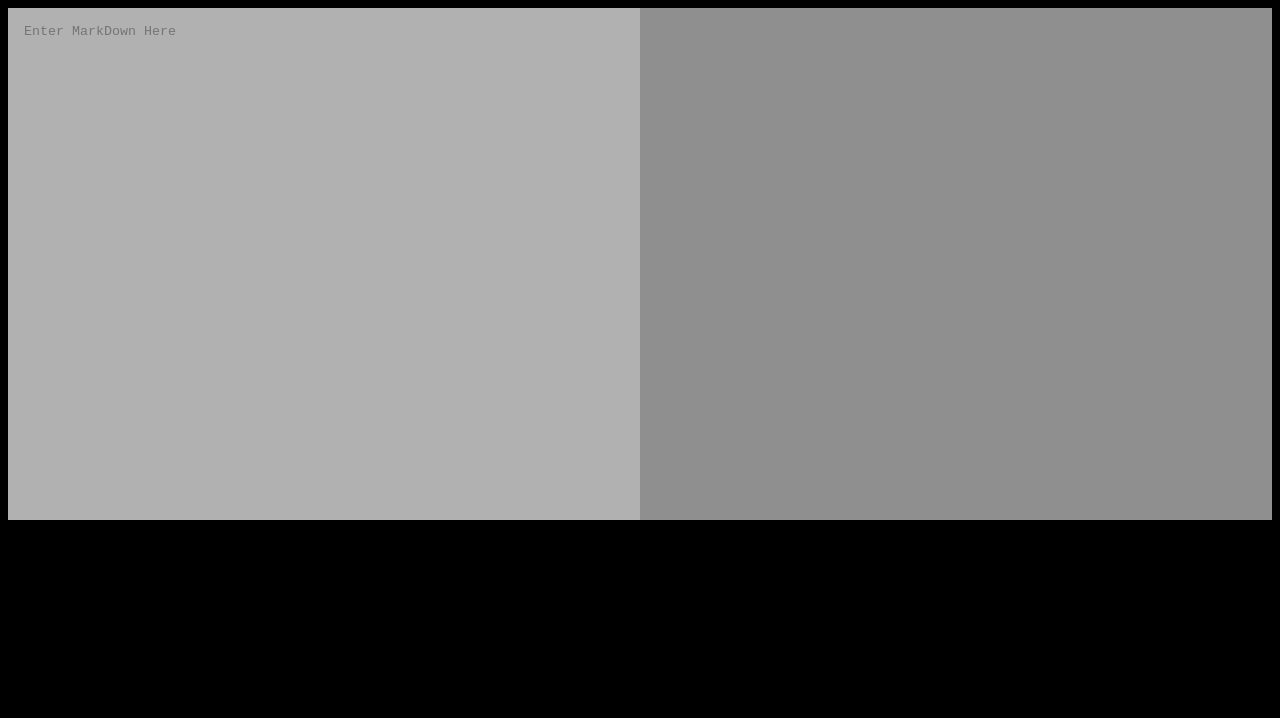
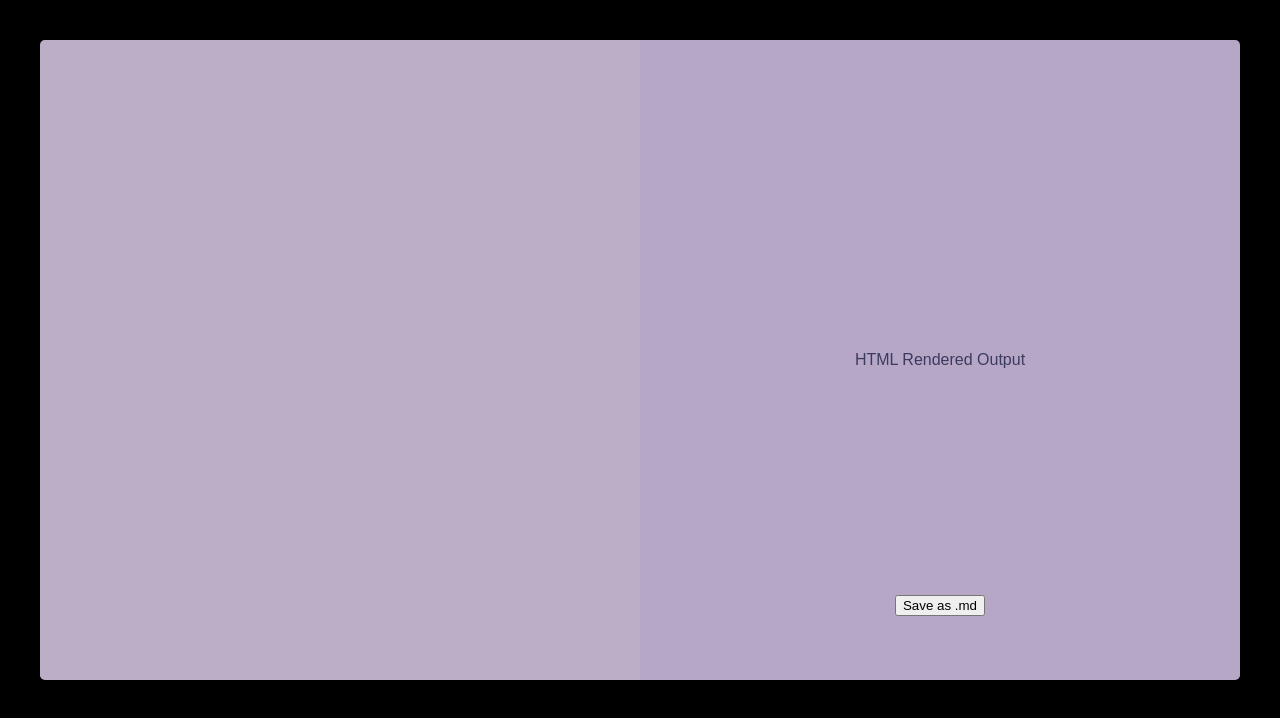
Before and after one commit to TrevorSmale/mdi, a plain HTML site: page index.html in a window 1280 px wide. Drawn offline with Linux system fonts and the light colour scheme.

Commit message:
Update index.html

```diff
--- a/index.html
+++ b/index.html
@@ -1,21 +1,156 @@
 <!DOCTYPE html>
 <html lang="en">
+
 <head>
     <meta charset="UTF-8">
     <meta name="viewport" content="width=device-width, initial-scale=1.0">
     <title>Markdown Renderer</title>
+    <style>
+        body {
+            background-color: #000000; /* Soft plum background color */
+            font-family: 'Arial', sans-serif;
+            padding: 2rem;
+        }
+
+        #app {
+            max-width: 100%;
+            height: 100%;
+            display: flex;
+            overflow: auto;
+            margin: auto;
+            align-items: start;
+            position: relative; /* Set this to relative to position the button relative to this container */
+        }
+
+        #markdownInput {
+            flex: 1;
+            padding: 3rem;
+            height: 40rem;
+            resize: none;
+            border: none;
+            margin: 0;
+            box-sizing: border-box;
+            line-height: 1.5;
+            position: relative; /* To position the placeholder absolutely inside */
+            border-bottom-left-radius: 0.3rem;
+            border-top-left-radius: 0.3rem;
+        }
+
+        #markdownOutput {
+            flex: 1;
+            padding: 3rem;
+            height: 40rem;
+            resize: none;
+            border: none;
+            margin: 0;
+            box-sizing: border-box;
+            line-height: 1.5;
+            position: relative; /* To position the placeholder absolutely inside */
+            border-top-right-radius: 0.3rem;
+            border-bottom-right-radius: 0.3rem;
+        }
+
+        #markdownInput::before,
+        #markdownOutput::before {
+            content: attr(data-placeholder);
+            position: absolute;
+            top: 50%;
+            left: 50%;
+            transform: translate(-50%, -50%);
+            pointer-events: none;
+            color: #3c3a5f; /* Placeholder color */
+            z-index: 5; /* This ensures the placeholder text doesn't cover our button. */
+        }
+
+        #markdownInput {
+            background-color: #bbaec7; /* Lighter plum */
+            overflow: auto;
+        }
+
+        #markdownOutput {
+            flex: 1;
+            padding: 3rem;
+            border: none;
+            margin: 0;
+            box-sizing: border-box;
+            position: relative;
+            background-color: #b7a7c6;
+            display: flex;
+            flex-direction: column;
+            justify-content: flex-start;
+            align-items: center;
+            border-top-right-radius: 0.3rem;
+            border-bottom-right-radius: 0.3rem;
+        }
+
+        #renderedContent {
+            width: 100%;
+            overflow: auto;
+            flex-grow: 1;
+        }
+
+        #saveButton {
+            align-self: center;
+            margin-top: 1rem;
+        }
+
+
+
+        #renderedContent {
+            overflow: auto; /* to allow scroll for long content */
+            flex-grow: 1; /* allow it to grow */
+            flex-shrink: 1; /* allow it to shrink */
+            max-height: calc(40rem - 3rem - 1rem - 2.5rem); /* max-height minus padding minus button margin */
+        }
+
+
+        #saveButton {
+            align-self: center; /* center the button horizontally */
+            margin-top: auto; /* push the button to the bottom */
+            margin-bottom: 1rem; /* space from the bottom */
+        }
+
+
+    </style>
 </head>
-<body style="background-color: black;">
 
-<div id="app" style="max-width: 100%; max-height: 100%; display: flex; overflow: auto; background-color: #00000000; margin:auto;">
-    <textarea  placeholder="Enter MarkDown Here" id="markdownInput" style="width: 20rem; height: 30rem;  flex: 1; padding: 1rem; background-color: #b1b1b1; resize:none; border-style:none;"></textarea>
-    <div id="markdownOutput" style="width: 20rem; height: 30rem;  flex: 1; padding: 1rem; background-color: #8f8f8f; border-style:none;"></div>
+<body>
+
+    <div id="app">
+        <textarea id="markdownInput" data-placeholder="Type MarkDown here"></textarea>
+        <div id="markdownOutput" data-placeholder="HTML Rendered Output">
+            <div id="renderedContent"></div>
+            <button id="saveButton">Save as .md</button>
         </div>
 
+
+
+    </div>
+
+
+
 <script>
+    document.addEventListener("DOMContentLoaded", function() {
+
         document.getElementById("markdownInput").addEventListener("input", function() {
             let value = this.value;
-        document.getElementById("markdownOutput").innerHTML = markdownToHtml(value);
+            document.getElementById("renderedContent").innerHTML = markdownToHtml(value);
+
+            // Hide or show the custom placeholder based on the input's content
+            this.setAttribute('data-placeholder', value ? '' : 'Type MarkDown here');
+        });
+
+        // Event listener for saving markdown content as .md file
+        document.getElementById("saveButton").addEventListener("click", function() {
+            let value = document.getElementById("markdownInput").value;
+            let blob = new Blob([value], { type: "text/markdown" });
+            let url = URL.createObjectURL(blob);
+            let a = document.createElement('a');
+            a.href = url;
+            a.download = "output.md";
+            document.body.appendChild(a);
+            a.click();
+            a.remove();
         });
 
         function markdownToHtml(md) {
@@ -37,6 +172,10 @@
 
             return html.trim();
         }
+
+    });
+
+
 </script>
 
 </body>
```
Lines whose indentation alone changed are shown as unchanged.
